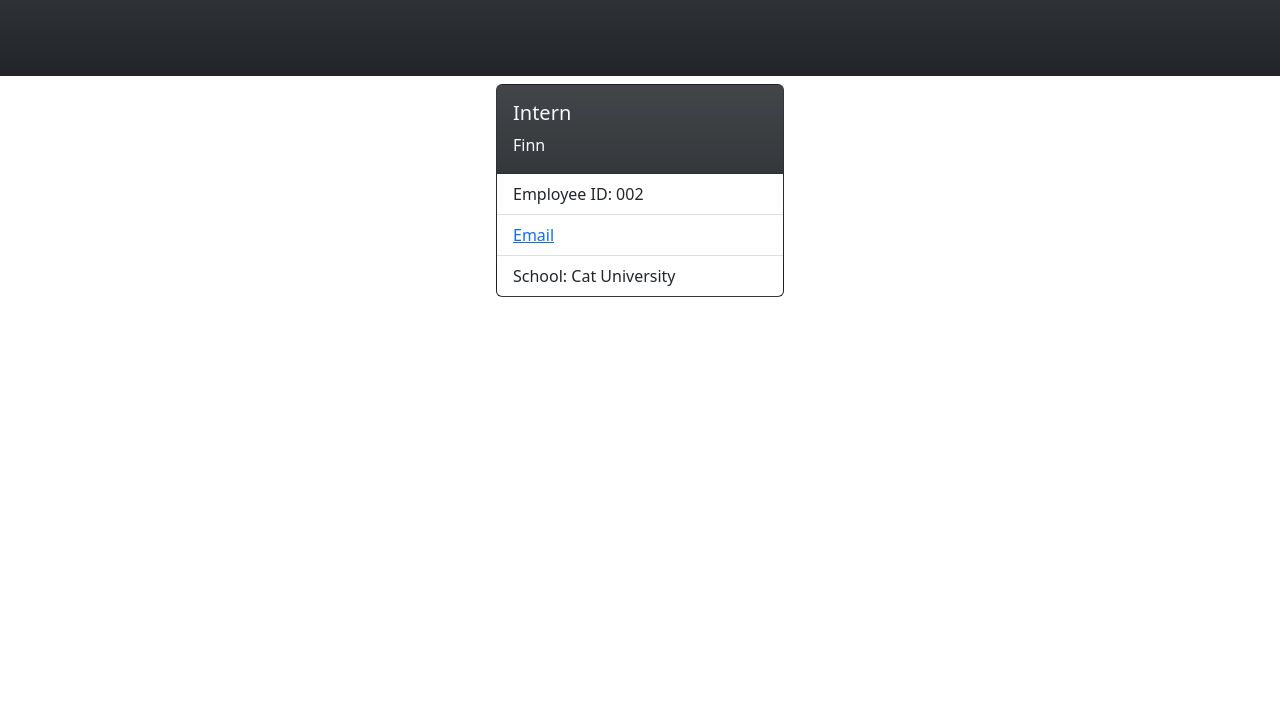
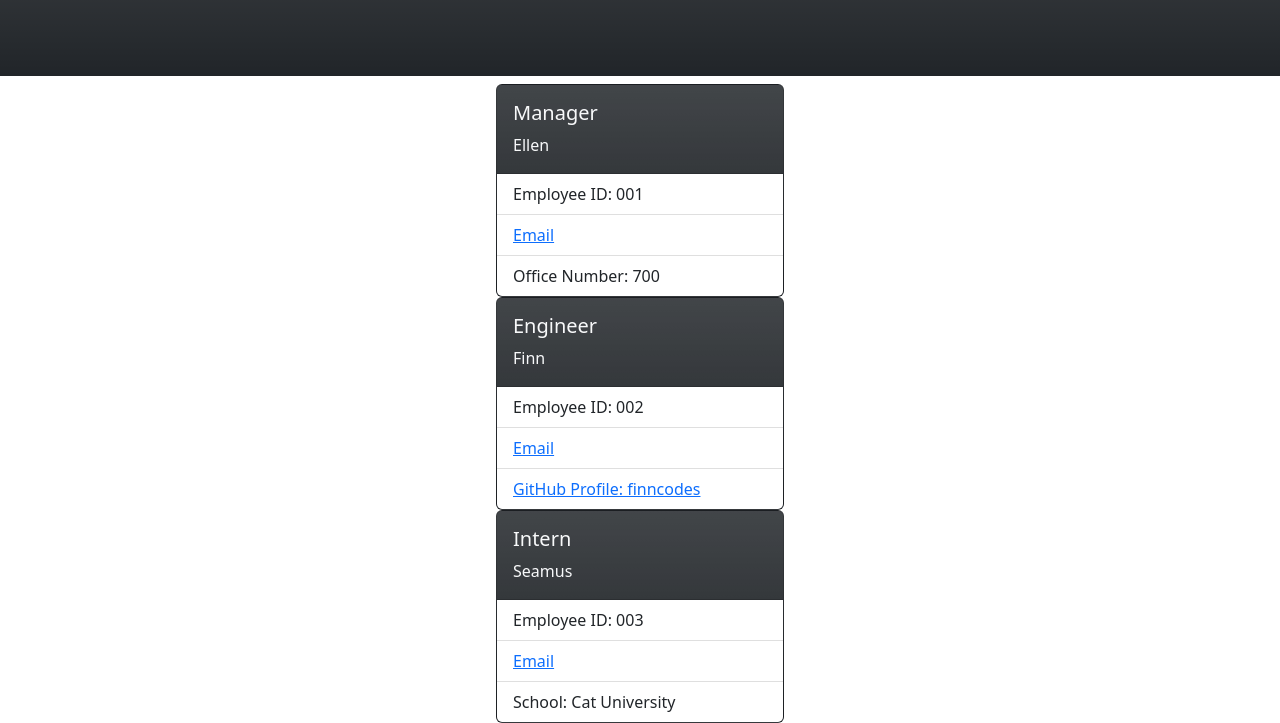
Before and after one commit to eacquistapace/Team-Profile-Generator, a website: page dist/index.html in a window 1280 px wide. Shown: the part 124-847 px from the top of the page. Before the commit the page ends 800 px from the top, so only its background shows below. Drawn offline with nearby package versions, Linux system fonts and the light colour scheme.

Commit message:
generated HTML example

```diff
--- a/dist/index.html
+++ b/dist/index.html
@@ -17,12 +17,36 @@
         <div id="cardholder"><div class="container-fluid d-flex justify-content-center align-items-center">
                 <div class="card bg-dark bg-gradient text-light" style="width: 18rem">
                     <div class="card-body">
-                        <h5 class="card-title">Intern</h5>
+                        <h5 class="card-title">Manager</h5>
+                            <p class="card-text">Ellen</p>
+                    </div>
+                <ul class="list-group list-group-flush">
+                    <li class="list-group-item">Employee ID: 001</li>
+                    <li class="list-group-item"><a href="mailto:ellentest@gmail.com">Email</a></li>
+                    <li class="list-group-item">Office Number: 700</li>
+                </ul>
+                </div>
+            </div><div class="container-fluid d-flex justify-content-center align-items-center">
+                <div class="card bg-dark bg-gradient text-light" style="width: 18rem">
+                    <div class="card-body">
+                        <h5 class="card-title">Engineer</h5>
                             <p class="card-text">Finn</p>
                     </div>
                     <ul class="list-group list-group-flush">
                         <li class="list-group-item">Employee ID: 002</li>
                         <li class="list-group-item"><a href="mailto:finntest@gmail.com">Email</a></li>
+                        <li class="list-group-item"><a target="_blank" rel="noopener noreferrer" href="http://github.com/finncodes">GitHub Profile: finncodes</a></li>
+                    </ul>
+                </div>
+            </div><div class="container-fluid d-flex justify-content-center align-items-center">
+                <div class="card bg-dark bg-gradient text-light" style="width: 18rem">
+                    <div class="card-body">
+                        <h5 class="card-title">Intern</h5>
+                            <p class="card-text">Seamus</p>
+                    </div>
+                    <ul class="list-group list-group-flush">
+                        <li class="list-group-item">Employee ID: 003</li>
+                        <li class="list-group-item"><a href="mailto:seamustest@gmail.com">Email</a></li>
                         <li class="list-group-item">School: Cat University</li>
                     </ul>
                 </div>
```
